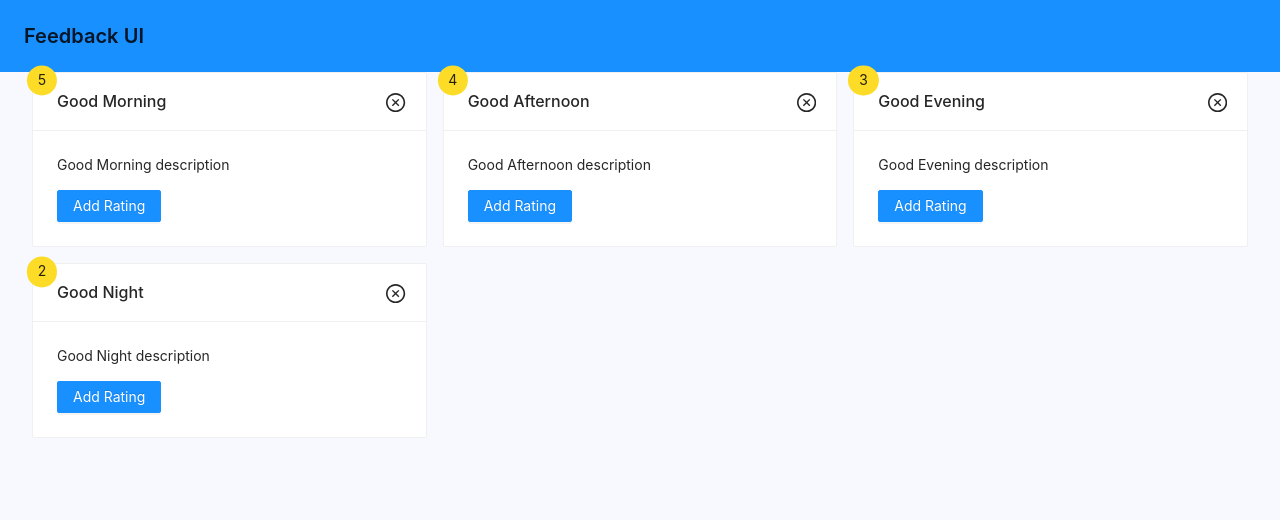
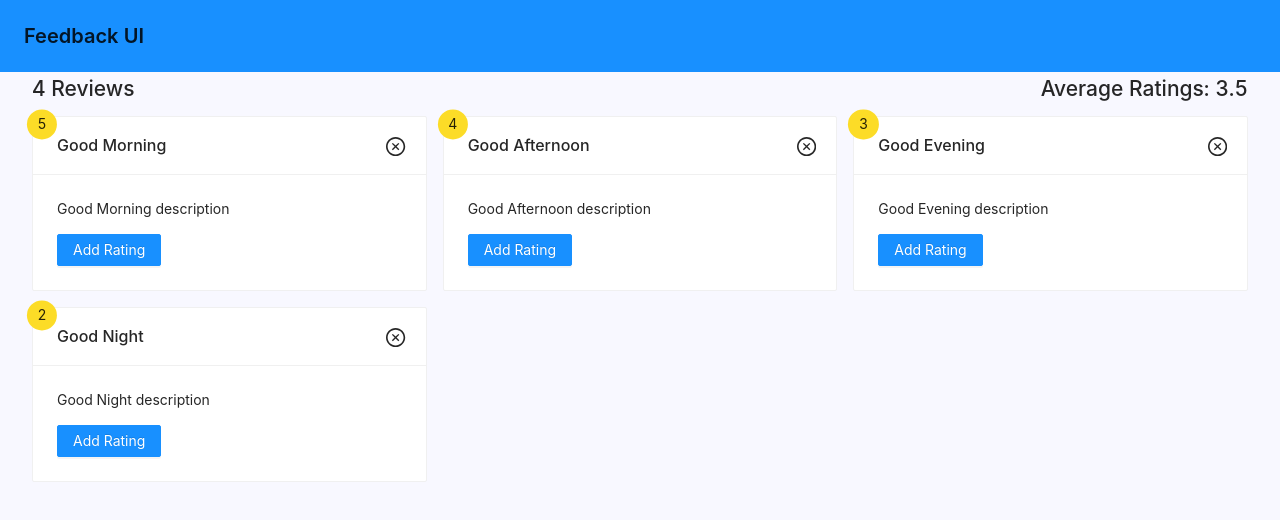
Before and after one commit to HarryCravDev/feedback-app, a React (Create React App) app: page / in a window 1280 px wide. Shown: the top 520 px of the page. Built offline with nearby package versions, Linux system fonts and the light colour scheme.

Commit message:
feature/feedback-stats

```diff
--- a/src/App.tsx
+++ b/src/App.tsx
@@ -1,4 +1,5 @@
 import FeedbackItem from "./components/feedback-item/FeedbackItem";
+import FeedbackStats from "./components/feedback-stats/FeedbackStats";
 import Header from "./components/Header/Header";
 import { FeedbackProvider } from "./context/FeedbackContext";
 import Feedback from "./pages/Feedback";
@@ -8,6 +9,7 @@ function App() {
 			<div style={{ minHeight: "100vh", backgroundColor: "ghostwhite" }}>
 				<Header text="Feedback UI" />
 				<div style={{ paddingLeft: "2rem", paddingRight: "2rem" }}>
+					<FeedbackStats />
 					<Feedback />
 				</div>
 			</div>
--- /dev/null
+++ b/src/components/feedback-stats/FeedbackStats.css
@@ -0,0 +1,4 @@
+.feedback-stats-container {
+	display: flex;
+	justify-content: space-between;
+}
--- /dev/null
+++ b/src/components/feedback-stats/FeedbackStats.tsx
@@ -0,0 +1,23 @@
+import React from "react";
+import { useFeedbackContext } from "../../context/FeedbackContext";
+import "./FeedbackStats.css";
+
+const FeedbackStats = () => {
+	const { feedbackData } = useFeedbackContext();
+
+	const averageFeedbackRating =
+		feedbackData.reduce((acc, curr) => acc + curr.rating, 0) /
+		feedbackData.length;
+
+	return (
+		<div className="feedback-stats-container">
+			<h2>{feedbackData.length} Reviews</h2>
+			<h2>
+				Average Ratings:{" "}
+				{isNaN(averageFeedbackRating) ? 0 : averageFeedbackRating}
+			</h2>
+		</div>
+	);
+};
+
+export default FeedbackStats;
```
